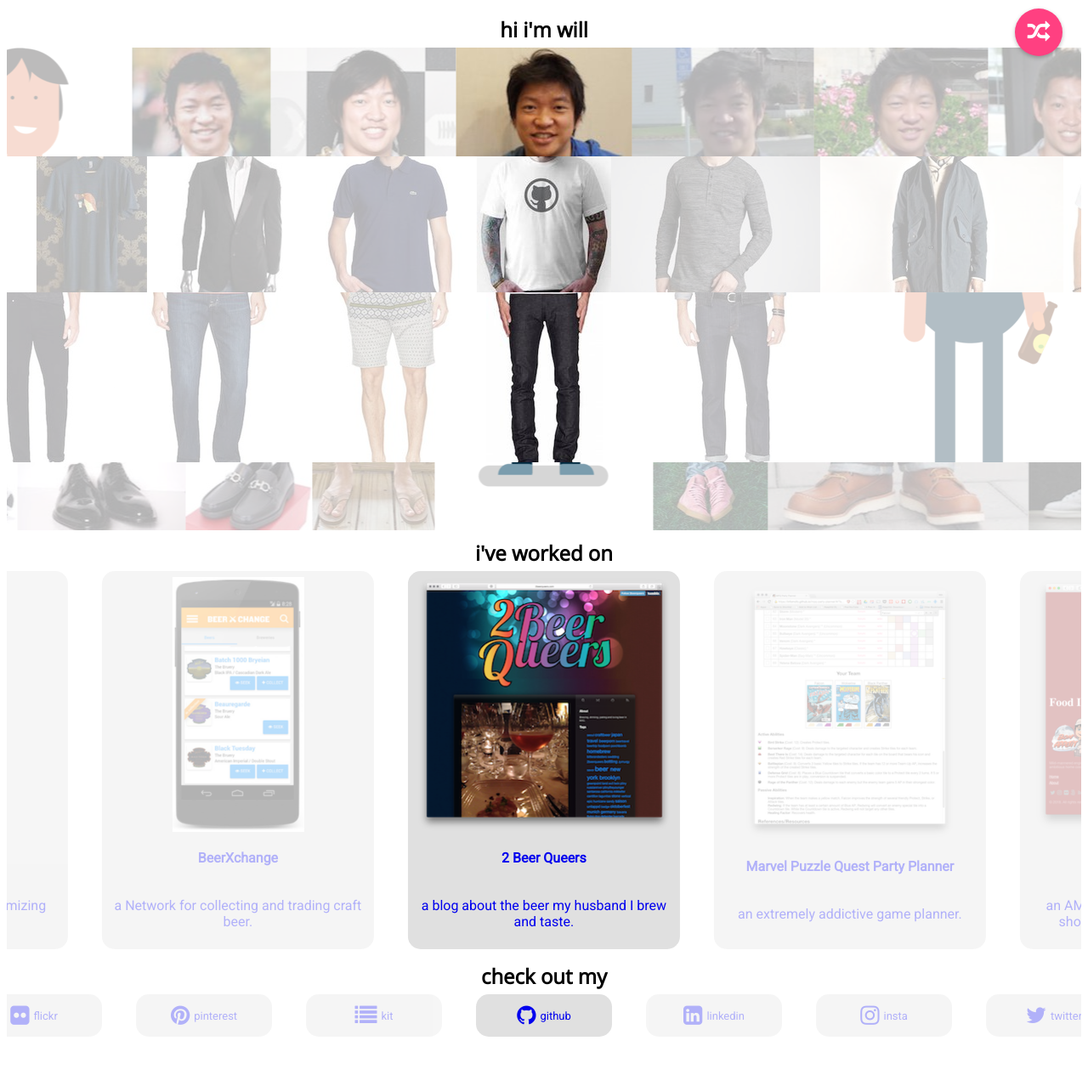
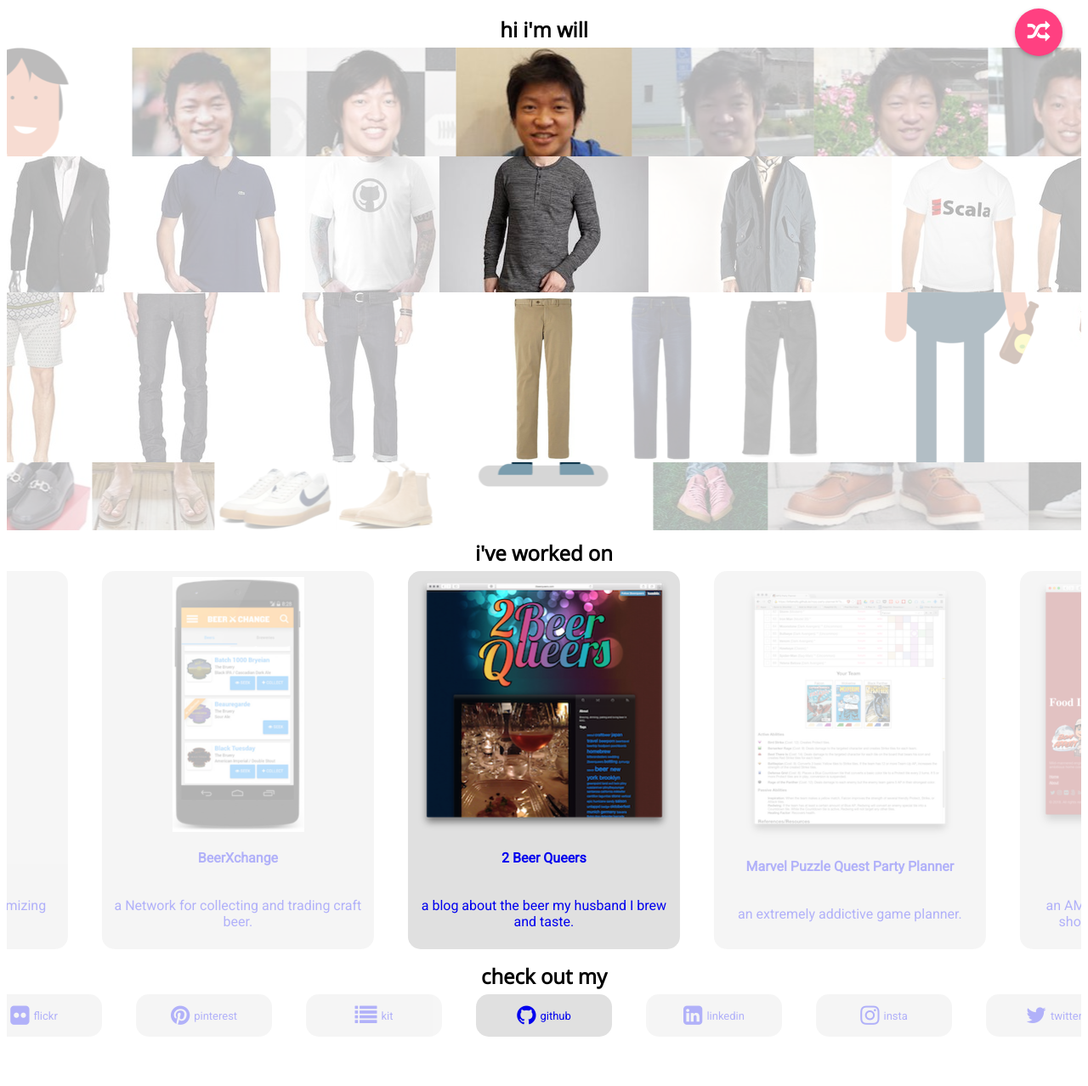
Before and after one commit to infomofo/infomofo.github.io, a Jekyll site: the page built from index.html, in a window 1280 px wide. Shown: the whole page at 85% size. Built offline with Jekyll 4.4.1, drawn with Linux system fonts in a browser that asks for light colours.

Commit message:
add some new sick fits brah

```diff
--- a/index.html
+++ b/index.html
@@ -33,6 +36,9 @@
   - bottoms/pants4.jpg
   - bottoms/pants1.jpg
   - bottoms/pants2.jpg
+  - bottoms/chinos.png
+  - bottoms/denim.png
+  - bottoms/raw-denim.png
 shoes:
   - shoes/illustration.png
   - shoes/artefacts-pink.jpg
@@ -44,6 +50,8 @@
   - shoes/shoes6.jpg
   - shoes/shoes8.jpg
   - shoes/rainbow-sandals-leather.jpg
+  - shoes/killshots.png
+  - shoes/chelsea-boots.png
 projects:
   - name: Kit
     image: projects/kit.png
```
Also changed, not shown: other parts of index.html (+3 -0 lines), _bottoms/chinos.png (added), _bottoms/denim.png (added), _bottoms/raw-denim.png (added), _shoes/chelsea-boots.png (added), _shoes/killshots.png (added), _tops/crewneck.png (added), _tops/ocbd.png (added), _tops/white-tee.png (added).
